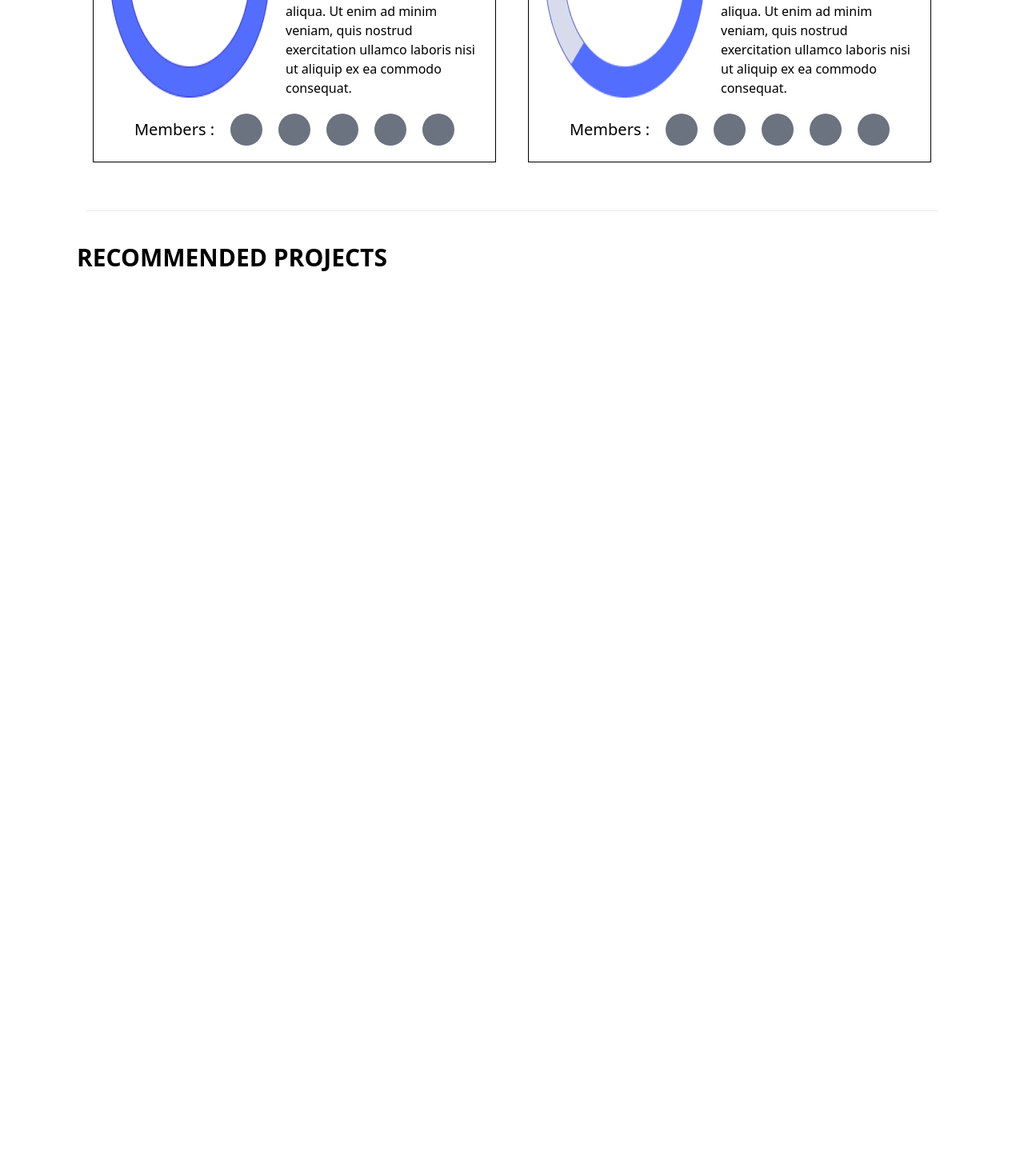
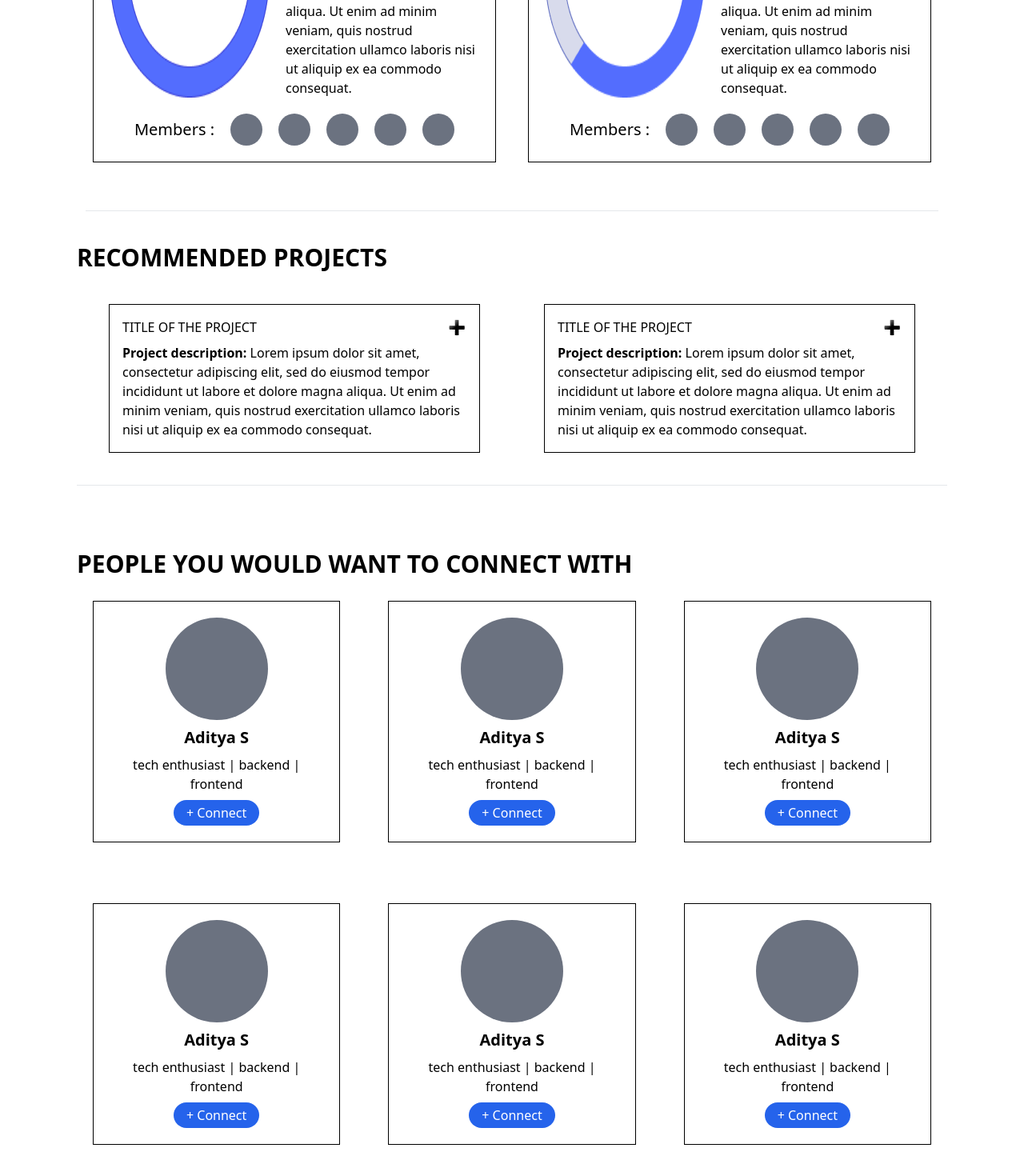
Before and after one commit to EduBrige/FrontendTailwindcss, a React (Vite) app: page / in a window 1280 px wide. Shown: the part 402-1872 px from the top of the page at 80% size. Before the commit the page ends 800 px from the top, so only its background shows below. Built offline with nearby package versions, Linux system fonts and the light colour scheme; a web font is replaced by a local one.

Commit message:
Home Page Completed

```diff
--- a/src/App.jsx
+++ b/src/App.jsx
@@ -1,79 +1,160 @@
-import { useState } from 'react'
-import reactLogo from './assets/react.svg'
-import viteLogo from '/vite.svg'
-import './App.css'
-import Navbar from './components/Navbar'
-import Plus from './assets/plus.png'
-import Perc75 from './assets/75.png'
-import Perc62 from './assets/62.png'
+import { useState } from "react";
+import reactLogo from "./assets/react.svg";
+import viteLogo from "/vite.svg";
+import "./App.css";
+import Navbar from "./components/Navbar";
+import Plus from "./assets/plus.png";
+import Perc75 from "./assets/75.png";
+import Perc62 from "./assets/62.png";
 
 function App() {
-  const [count, setCount] = useState(0)
+  const [count, setCount] = useState(0);
 
   return (
     <>
-      <Navbar/>
-      <section className='py-10 px-24'>
-          <div className='flex justify-between'>
-            <p className='font-semibold text-3xl'>CURRENT PROJECTS</p>
-            <button className='flex gap-2 border border-black px-2 py-1 rounded-md mb-5'>
-              <img className='h-6' src={Plus}/>
+      <Navbar />
+      <section className="py-10 px-24">
+        <div className="flex justify-between">
+          <p className="font-semibold text-3xl">CURRENT PROJECTS</p>
+          <button className="flex gap-2 border border-black px-2 py-1 rounded-md mb-5">
+            <img className="h-6" src={Plus} />
             <p>Create Project</p>
           </button>
         </div>
-          <div className='flex '>
-            <div className='border border-black m-5 p-5'>
-              <div className='flex gap-5 mb-5'>
-                <img src={Perc75}/>
+        <div className="flex ">
+          <div className="border border-black m-5 p-5">
+            <div className="flex gap-5 mb-5">
+              <img src={Perc75} />
               <div>
-                  <h1 className='font-semibold text-2xl mb-2'>TITLE OF THE PROJECT</h1>
-                  <p><strong>Project description:</strong> Lorem ipsum dolor sit amet, consectetur adipiscing elit, sed do eiusmod tempor incididunt ut labore et dolore magna aliqua. Ut enim ad minim veniam, quis nostrud exercitation ullamco laboris nisi ut aliquip ex ea commodo consequat.</p>
+                <h1 className="font-semibold text-2xl mb-2">
+                  TITLE OF THE PROJECT
+                </h1>
+                <p>
+                  <strong>Project description:</strong> Lorem ipsum dolor sit
+                  amet, consectetur adipiscing elit, sed do eiusmod tempor
+                  incididunt ut labore et dolore magna aliqua. Ut enim ad minim
+                  veniam, quis nostrud exercitation ullamco laboris nisi ut
+                  aliquip ex ea commodo consequat.
+                </p>
               </div>
             </div>
-              <div className='flex gap-5 items-center justify-center'>
-                <p className='text-xl'>Members : </p>
-                <div className='h-10 w-10 rounded-3xl bg-gray-500'></div>
-                <div className='h-10 w-10 rounded-3xl bg-gray-500'></div>
-                <div className='h-10 w-10 rounded-3xl bg-gray-500'></div>
-                <div className='h-10 w-10 rounded-3xl bg-gray-500'></div>
-                <div className='h-10 w-10 rounded-3xl bg-gray-500'></div>
+            <div className="flex gap-5 items-center justify-center">
+              <p className="text-xl">Members : </p>
+              <div className="h-10 w-10 rounded-3xl bg-gray-500"></div>
+              <div className="h-10 w-10 rounded-3xl bg-gray-500"></div>
+              <div className="h-10 w-10 rounded-3xl bg-gray-500"></div>
+              <div className="h-10 w-10 rounded-3xl bg-gray-500"></div>
+              <div className="h-10 w-10 rounded-3xl bg-gray-500"></div>
             </div>
           </div>
-            <div className='border border-black m-5 p-5'>
-              <div className='flex gap-5 mb-5'>
-                <img src={Perc62}/>
+          <div className="border border-black m-5 p-5">
+            <div className="flex gap-5 mb-5">
+              <img src={Perc62} />
               <div>
-                  <h1 className='font-semibold text-2xl mb-2'>TITLE OF THE PROJECT</h1>
-                  <p><strong>Project description:</strong> Lorem ipsum dolor sit amet, consectetur adipiscing elit, sed do eiusmod tempor incididunt ut labore et dolore magna aliqua. Ut enim ad minim veniam, quis nostrud exercitation ullamco laboris nisi ut aliquip ex ea commodo consequat.</p>
+                <h1 className="font-semibold text-2xl mb-2">
+                  TITLE OF THE PROJECT
+                </h1>
+                <p>
+                  <strong>Project description:</strong> Lorem ipsum dolor sit
+                  amet, consectetur adipiscing elit, sed do eiusmod tempor
+                  incididunt ut labore et dolore magna aliqua. Ut enim ad minim
+                  veniam, quis nostrud exercitation ullamco laboris nisi ut
+                  aliquip ex ea commodo consequat.
+                </p>
               </div>
             </div>
-              <div className='flex gap-5 items-center justify-center'>
-                <p className='text-xl'>Members : </p>
-                <div className='h-10 w-10 rounded-3xl bg-gray-500'></div>
-                <div className='h-10 w-10 rounded-3xl bg-gray-500'></div>
-                <div className='h-10 w-10 rounded-3xl bg-gray-500'></div>
-                <div className='h-10 w-10 rounded-3xl bg-gray-500'></div>
-                <div className='h-10 w-10 rounded-3xl bg-gray-500'></div>
+            <div className="flex gap-5 items-center justify-center">
+              <p className="text-xl">Members : </p>
+              <div className="h-10 w-10 rounded-3xl bg-gray-500"></div>
+              <div className="h-10 w-10 rounded-3xl bg-gray-500"></div>
+              <div className="h-10 w-10 rounded-3xl bg-gray-500"></div>
+              <div className="h-10 w-10 rounded-3xl bg-gray-500"></div>
+              <div className="h-10 w-10 rounded-3xl bg-gray-500"></div>
             </div>
           </div>
         </div>
       </section>
-      <div className='flex justify-center'>
-      <hr className='w-10/12 h-3/4 bg-black'/>
+      <div className="flex justify-center">
+        <hr className="w-10/12 h-3/4 bg-black" />
       </div>
-      <section className='py-10 px-24'>
-        <h1 className='uppercase text-3xl font-semibold'>Recommended Projects</h1>
-        <div className='flex'>
-          <div >
-
+      <section className="py-10 px-24">
+        <h1 className="uppercase text-3xl font-semibold">
+          Recommended Projects
+        </h1>
+        <div className="flex">
+        <div className="border flex-1 m-10 border-black p-4">
+            <div className="flex justify-between mb-2">
+              <h1>TITLE OF THE PROJECT</h1>
+              <img  src={Plus} className="h-6"/>
             </div>
-          <div>
-
+            <p><strong>Project description: </strong>Lorem ipsum dolor sit amet, consectetur adipiscing elit, sed do eiusmod tempor incididunt ut labore et dolore magna aliqua. Ut enim ad minim veniam, quis nostrud exercitation ullamco laboris nisi ut aliquip ex ea commodo consequat.</p>
+          </div>
+          <div className="border flex-1 m-10 border-black p-4">
+            <div className="flex justify-between mb-2">
+              <h1>TITLE OF THE PROJECT</h1>
+              <img  src={Plus} className="h-6"/>
+            </div>
+            <p><strong>Project description: </strong>Lorem ipsum dolor sit amet, consectetur adipiscing elit, sed do eiusmod tempor incididunt ut labore et dolore magna aliqua. Ut enim ad minim veniam, quis nostrud exercitation ullamco laboris nisi ut aliquip ex ea commodo consequat.</p>
+          </div>
+          <div></div>
+        </div>
+        <hr/>
+      </section>
+      <section className="py-10 px-24">
+        <h1 className="uppercase text-3xl font-semibold">PEOPLE YOU WOULD WANT TO CONNECT WITH</h1>
+        <div className="grid grid-cols-3 gap-5">
+           <div className="border border-black flex flex-col items-center mx-5 my-7 gap-2 p-5">
+              <div className="h-32 w-32 rounded-full bg-gray-500"></div>
+              <h1 className="text-xl font-semibold">Aditya S</h1>
+              <p className="text-center">tech enthusiast |  backend |<br/> frontend</p>
+              <button className="bg-blue-600 px-4 py-1 rounded-full text-white">
+                + Connect
+              </button>
+           </div>
+           <div className="border border-black flex flex-col items-center mx-5 my-7 gap-2 p-5">
+              <div className="h-32 w-32 rounded-full bg-gray-500"></div>
+              <h1 className="text-xl font-semibold">Aditya S</h1>
+              <p className="text-center">tech enthusiast |  backend |<br/> frontend</p>
+              <button className="bg-blue-600 px-4 py-1 rounded-full text-white">
+                + Connect
+              </button>
+           </div>
+           <div className="border border-black flex flex-col items-center mx-5 my-7 gap-2 p-5">
+              <div className="h-32 w-32 rounded-full bg-gray-500"></div>
+              <h1 className="text-xl font-semibold">Aditya S</h1>
+              <p className="text-center">tech enthusiast |  backend |<br/> frontend</p>
+              <button className="bg-blue-600 px-4 py-1 rounded-full text-white">
+                + Connect
+              </button>
+           </div>
+           <div className="border border-black flex flex-col items-center mx-5 my-7 gap-2 p-5">
+              <div className="h-32 w-32 rounded-full bg-gray-500"></div>
+              <h1 className="text-xl font-semibold">Aditya S</h1>
+              <p className="text-center">tech enthusiast |  backend |<br/> frontend</p>
+              <button className="bg-blue-600 px-4 py-1 rounded-full text-white">
+                + Connect
+              </button>
+           </div>
+           <div className="border border-black flex flex-col items-center mx-5 my-7 gap-2 p-5">
+              <div className="h-32 w-32 rounded-full bg-gray-500"></div>
+              <h1 className="text-xl font-semibold">Aditya S</h1>
+              <p className="text-center">tech enthusiast |  backend |<br/> frontend</p>
+              <button className="bg-blue-600 px-4 py-1 rounded-full text-white">
+                + Connect
+              </button>
+           </div>
+           <div className="border border-black flex flex-col items-center mx-5 my-7 gap-2 p-5">
+              <div className="h-32 w-32 rounded-full bg-gray-500"></div>
+              <h1 className="text-xl font-semibold">Aditya S</h1>
+              <p className="text-center">tech enthusiast |  backend |<br/> frontend</p>
+              <button className="bg-blue-600 px-4 py-1 rounded-full text-white">
+                + Connect
+              </button>
            </div>
         </div>
       </section>
     </>
-  )
+  );
 }
 
-export default App
+export default App;
```
Lines whose indentation alone changed are shown as unchanged.
